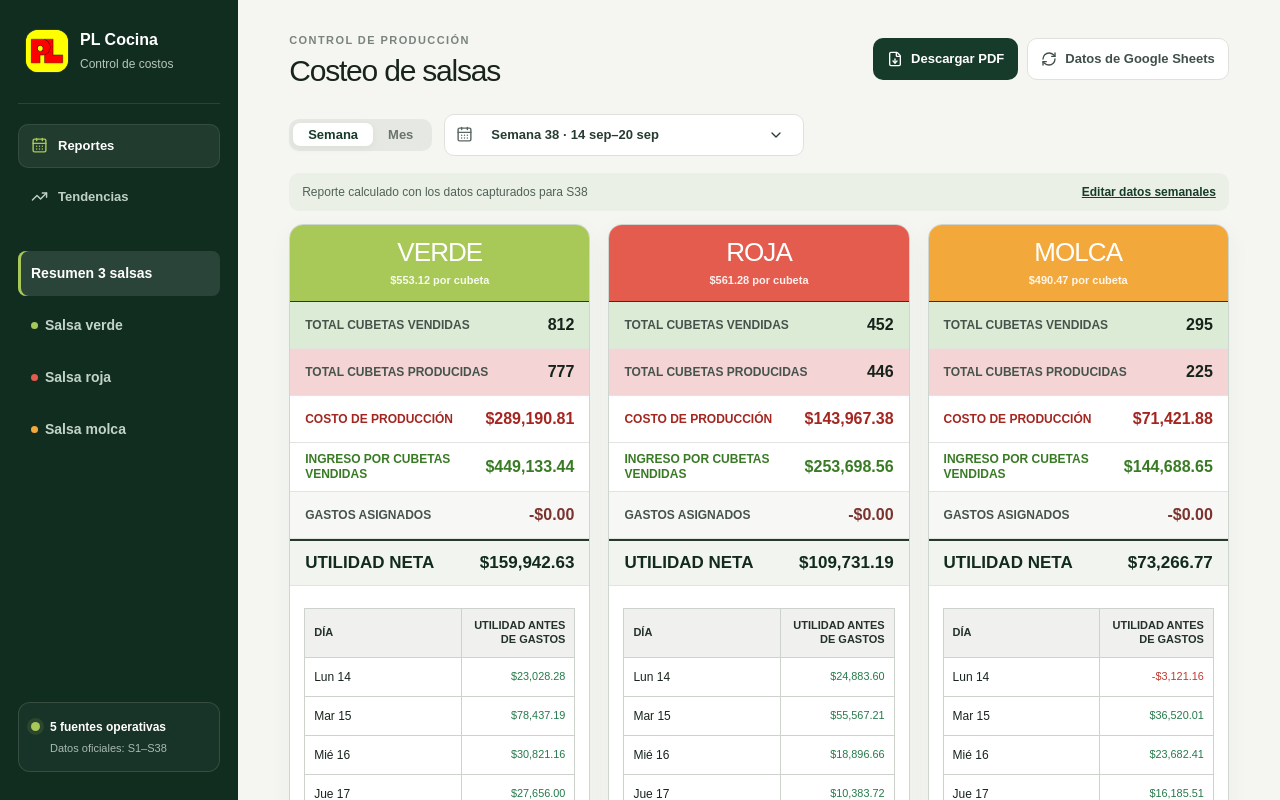
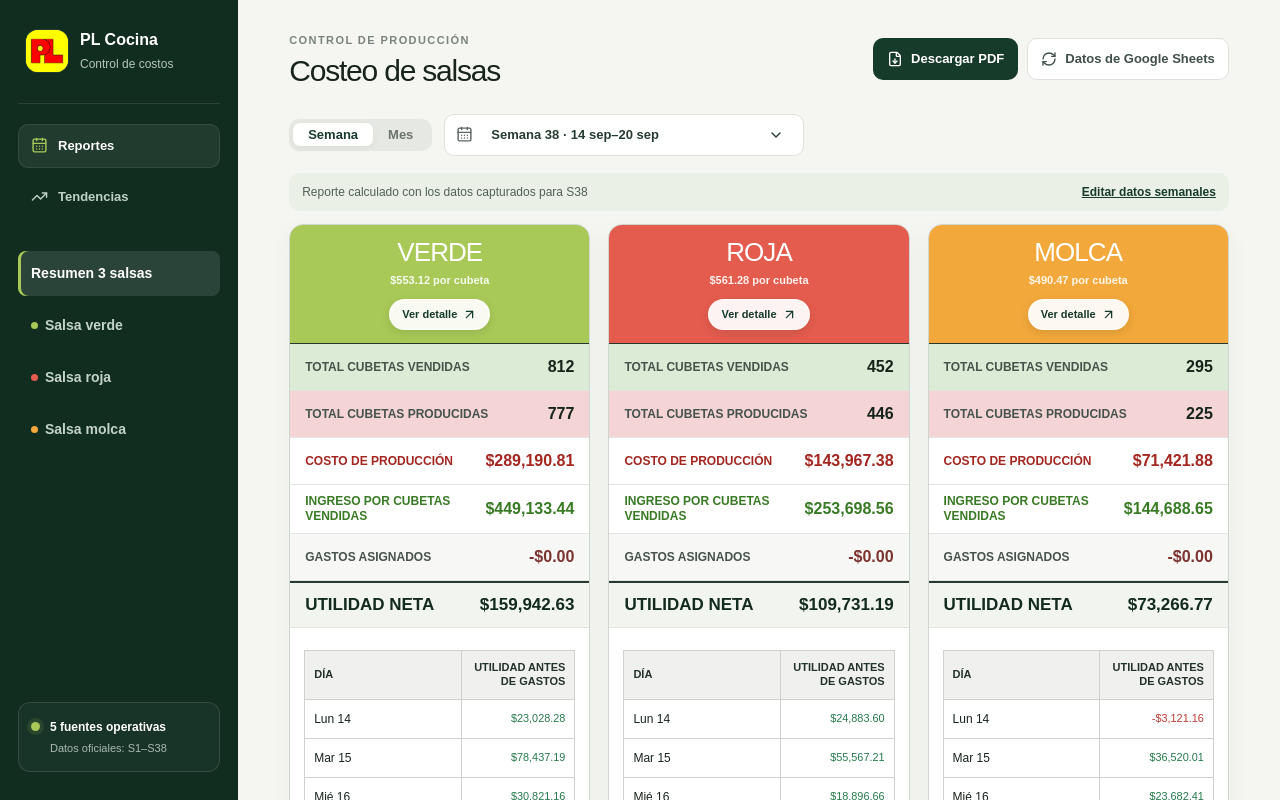
Before and after one commit to plcocina/costeos-salsas, a React (Vite) app: page / in a window 1280 px wide. Shown: the top 800 px of the page. Built offline with nearby package versions, Linux system fonts and the light colour scheme.

Commit message:
Agrega atajos al detalle de cada salsa

```diff
--- a/app/globals.css
+++ b/app/globals.css
@@ -693,6 +693,34 @@ button {
   font-weight: 800;
   opacity: 0.9;
 }
+.sauce-detail-cta {
+  display: inline-flex;
+  align-items: center;
+  justify-content: center;
+  gap: 5px;
+  margin-top: 11px;
+  padding: 7px 12px;
+  border: 1px solid #ffffffa8;
+  border-radius: 999px;
+  background: #ffffffec;
+  color: #173b2a;
+  font: inherit;
+  font-size: 11px;
+  font-weight: 850;
+  line-height: 1;
+  cursor: pointer;
+  box-shadow: 0 3px 10px #17231b1f;
+  transition: transform 150ms ease, background 150ms ease, box-shadow 150ms ease;
+}
+.sauce-detail-cta:hover {
+  background: #fff;
+  box-shadow: 0 5px 14px #17231b2b;
+  transform: translateY(-1px);
+}
+.sauce-detail-cta:focus-visible {
+  outline: 3px solid #fff;
+  outline-offset: 2px;
+}
 .sauce-summary {
   margin: 0;
 }
--- a/app/page.tsx
+++ b/app/page.tsx
@@ -320,11 +320,13 @@ function SauceResultCard({
   week,
   settings,
   sharedExpenses,
+  onViewDetail,
 }: {
   sauceKey: Exclude<SauceKey, 'all'>;
   week: Week;
   settings: WeekSettings;
   sharedExpenses: number;
+  onViewDetail: () => void;
 }) {
   const data = week[sauceKey];
   const sales = sum(data.sales);
@@ -340,6 +342,15 @@ function SauceResultCard({
       <header style={{ background: meta.color }}>
         <h2>{meta.label.replace('Salsa ', '').toUpperCase()}</h2>
         <span>{money(settings.prices[sauceKey], 2)} por cubeta</span>
+        <button
+          type="button"
+          className="sauce-detail-cta"
+          onClick={onViewDetail}
+          aria-label={`Ver detalle de ${meta.label}`}
+        >
+          Ver detalle
+          <ArrowUpRight size={15} aria-hidden="true" />
+        </button>
       </header>
       <dl className="sauce-summary">
         <div className="summary-sales">
@@ -1121,6 +1132,7 @@ function ReportApp({
                   week={week}
                   settings={activeSettings}
                   sharedExpenses={weeklyExpenses / 3}
+                  onViewDetail={() => selectWeeklyResult(key)}
                 />
               ))}
             </section>
```
